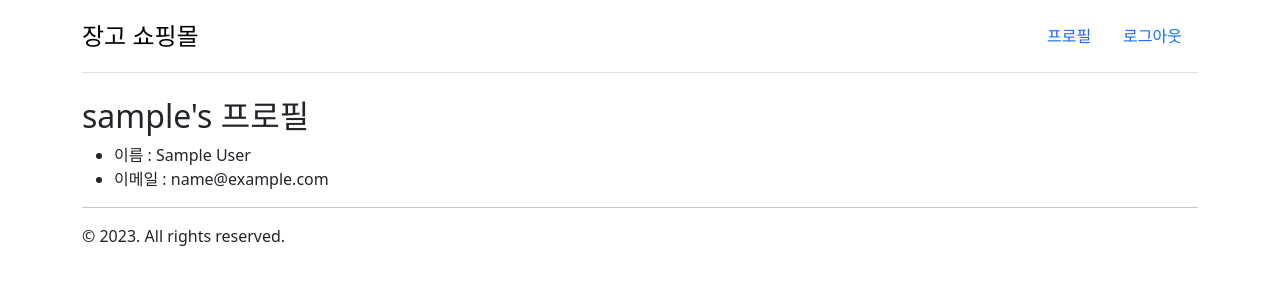
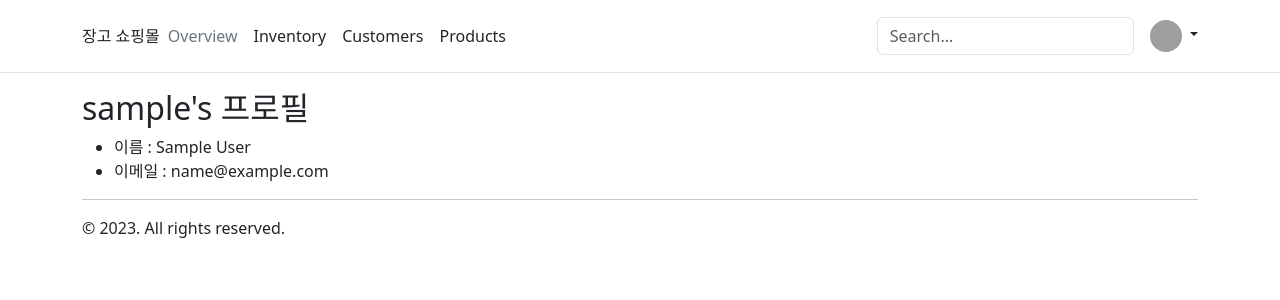
Before and after one commit to sc303030/mypay, a Django app: page /accounts/profile/ in a window 1280 px wide. Shown: the top 300 px of the page. Run offline with Django 4.2, Linux system fonts and the light colour scheme; the visitor is signed in with stand-in values (Sample User, id 1); some libraries are stand-ins or nearby versions; grey boxes are pictures that could not be loaded.

Commit message:
23.05.08 | add search box

```diff
--- a/templates/base.html
+++ b/templates/base.html
@@ -14,32 +14,72 @@
         {% bootstrap_javascript %}
     </head>
     <body>
+        <header class="p-3 mb-3 border-bottom">
             <div class="container">
-            <header class="d-flex flex-wrap justify-content-center py-3 mb-4 border-bottom">
+                <div class="d-flex flex-wrap align-items-center justify-content-center justify-content-lg-start">
                     <a href="/"
-                   class="d-flex align-items-center mb-3 mb-md-0 me-md-auto link-body-emphasis text-decoration-none">
-                    <span class="fs-4">장고 쇼핑몰</span>
-                </a>
+                       class="d-flex align-items-center mb-2 mb-lg-0 text-dark text-decoration-none">장고 쇼핑몰</a>
 
-                <ul class="nav nav-pills">
+                    <ul class="nav col-12 col-lg-auto me-lg-auto mb-2 justify-content-center mb-md-0">
+                        <li>
+                            <a href="#" class="nav-link px-2 link-secondary">Overview</a>
+                        </li>
+                        <li>
+                            <a href="#" class="nav-link px-2 link-dark">Inventory</a>
+                        </li>
+                        <li>
+                            <a href="#" class="nav-link px-2 link-dark">Customers</a>
+                        </li>
+                        <li>
+                            <a href="#" class="nav-link px-2 link-dark">Products</a>
+                        </li>
+                    </ul>
+
+                    <form class="col-12 col-lg-auto mb-3 mb-lg-0 me-lg-3">
+                        <input type="search"
+                               class="form-control"
+                               placeholder="Search..."
+                               aria-label="Search">
+                    </form>
                     {% if not user.is_authenticated %}
+                        <ul class="nav">
                             <li class="nav-item">
-                            <a href="{% url 'login' %}" class="nav-link">로그인</a>
+                                <a href="{% url 'login' %}" class="nav-link link-dark px-2">로그인</a>
                             </li>
                             <li class="nav-item">
-                            <a href="{% url 'signup' %}" class="nav-link">회원가입</a>
+                                <a href="{% url 'signup' %}" class="nav-link link-dark px-2">회원가입</a>
                             </li>
+                        </ul>
                     {% else %}
-                        <li class="nav-item">
-                            <a href="{% url 'profile' %}" class="nav-link">프로필</a>
+                        <div class="dropdown text-end">
+                            <a href="#"
+                               class="d-block link-dark text-decoration-none dropdown-toggle"
+                               id="dropdownUser1"
+                               data-bs-toggle="dropdown"
+                               aria-expanded="false">
+                                <img src="https://github.com/mdo.png"
+                                     alt="mdo"
+                                     width="32"
+                                     height="32"
+                                     class="rounded-circle">
+                            </a>
+                            <ul class="dropdown-menu text-small" aria-labelledby="dropdownUser1">
+                                <li>
+                                    <a class="dropdown-item" href="{% url 'profile' %}">프로필</a>
                                 </li>
-                        <li class="nav-item">
-                            <a href="{% url 'logout' %}" class="nav-link">로그아웃</a>
+                                <li>
+                                    <hr class="dropdown-divider">
                                 </li>
+                                <li>
+                                    <a class="dropdown-item" href="{% url 'logout' %}">로그아웃</a>
+                                </li>
+                            </ul>
+                        </div>
                     {% endif %}
-                </ul>
+
+                </div>
+            </div>
         </header>
-        </div>
         <div class="container">
             {% block content %}{% endblock %}
             <hr />
```
Lines whose indentation alone changed are shown as unchanged.
